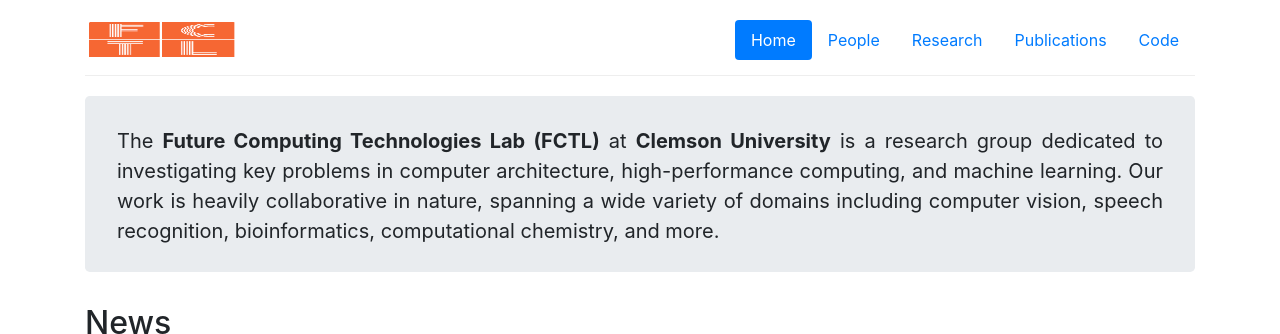
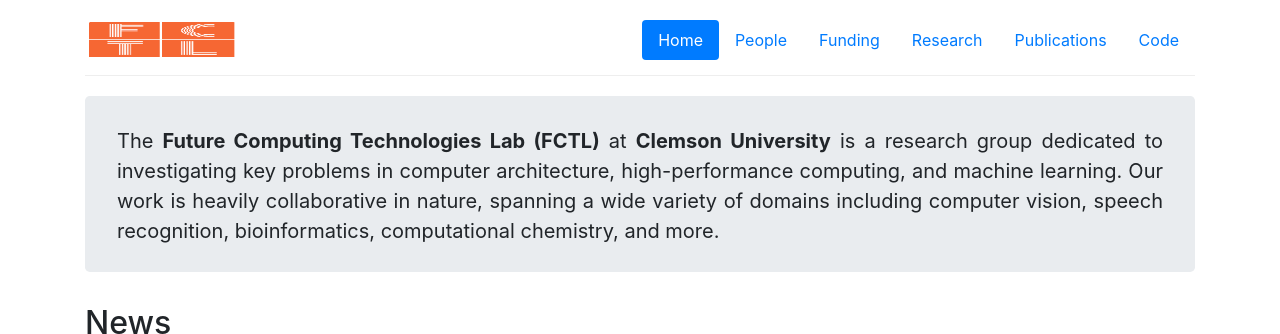
Before and after one commit to CUFCTL/cufctl.github.io, a Jekyll site: the page built from index.html, in a window 1280 px wide and 900 px high, cut to the strip 0-334 px from the top of the window. Built offline with Jekyll 4.4.1, drawn with Linux system fonts in a browser that asks for light colours.

Commit message:
Added Funding item to navbar

```diff
--- a/_config.yml
+++ b/_config.yml
@@ -38,6 +38,8 @@ navigation:
     link: /
   - title: People
     link: /#people
+  - title: Funding
+    link: /#funding
   - title: Research
     link: /research.html
   - title: Publications
```
